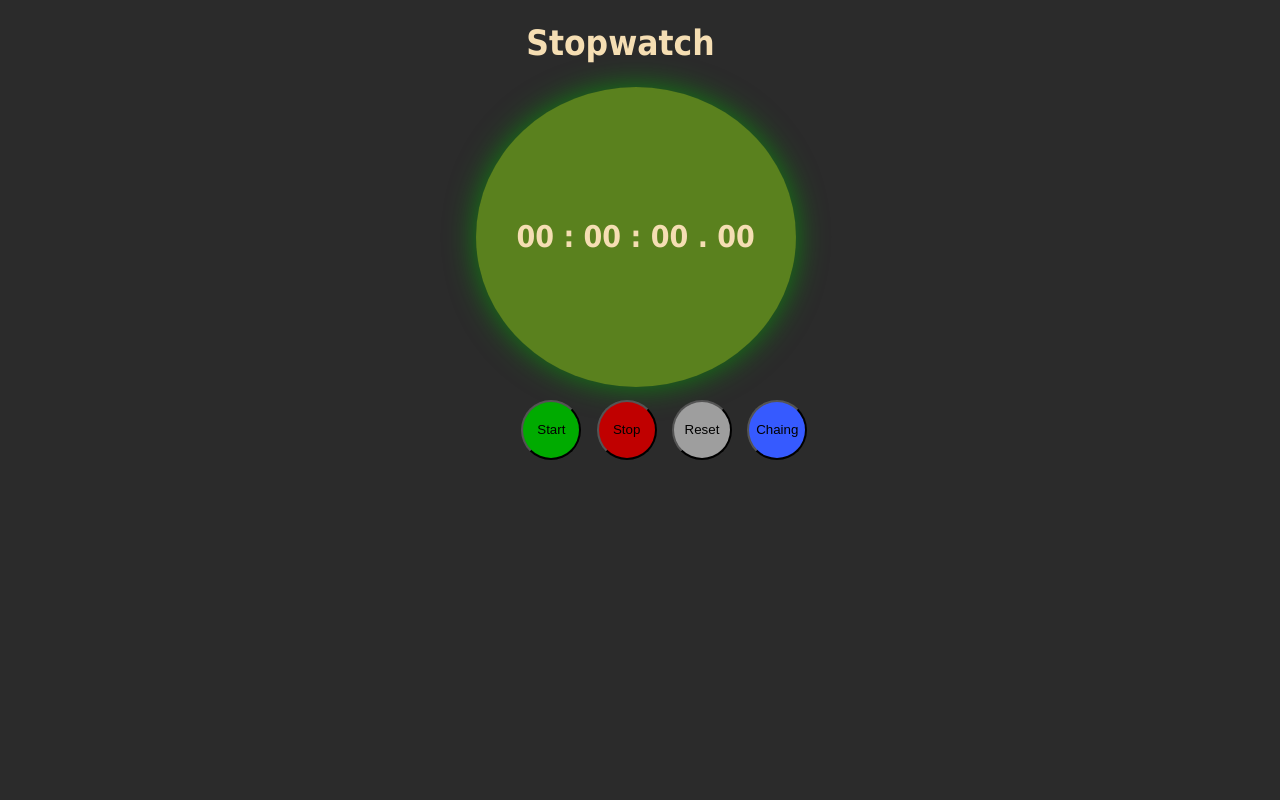
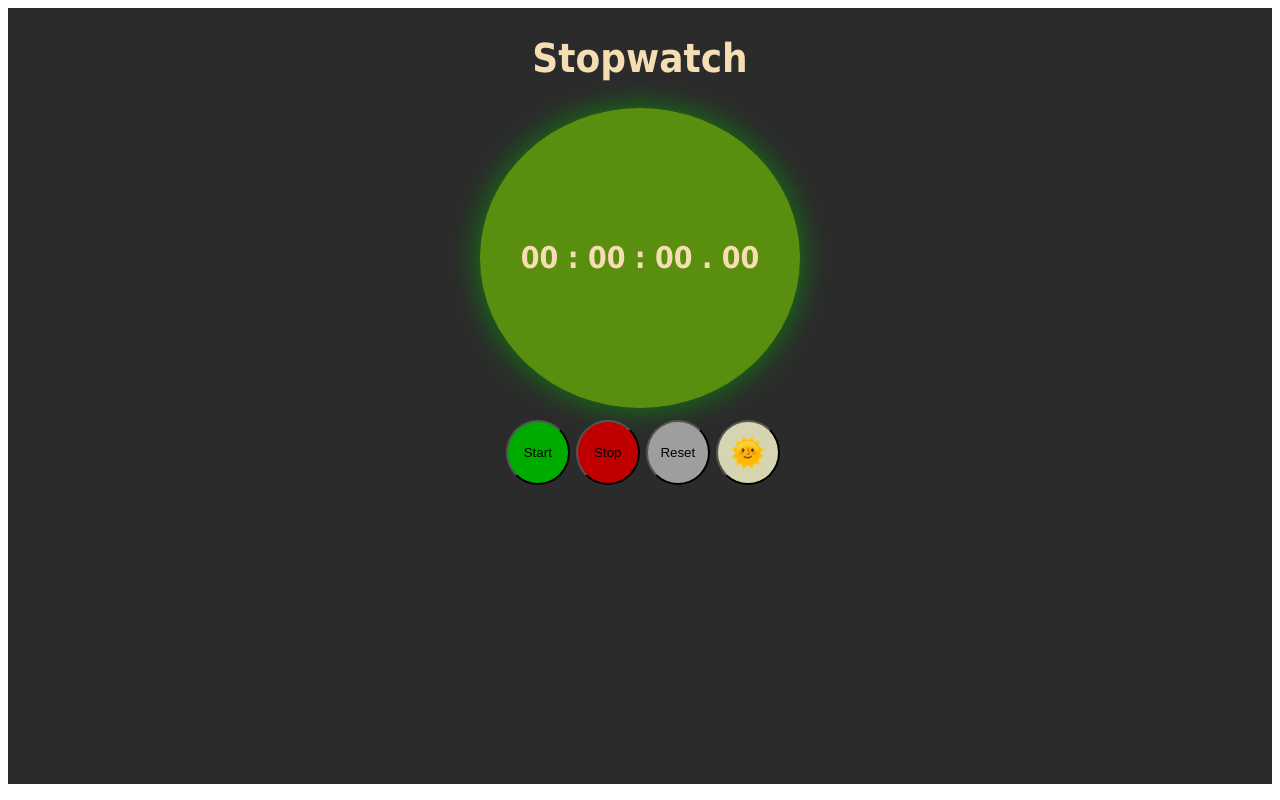
Before and after one commit to Amirhosein-Abbasi1/React-miniprojects, a React (Create React App) app: page / in a window 1280 px wide. Built offline with nearby package versions, Linux system fonts and the light colour scheme.

Commit message:
Part #12 useState

```diff
--- a/src/hello.js
+++ b/src/hello.js
@@ -6,7 +6,7 @@ class App1 extends React.Component{
     render(){
         return(
         <div>
-            <h1 className="main">
+            <h1>
                 {this.props.title}
             </h1>
         </div>
--- a/src/index.css
+++ b/src/index.css
@@ -1,33 +1,36 @@
-body{
+/* body{
   background-color: rgb(43, 43, 43);
-}
+} */
 .main{
+  width: 100%;
+  height: 97vh;
+  display: flex;
+  align-items: center;
+  flex-direction: column;
+  font-family: tahoma;
+  font-size: 20px;
   color: wheat;
-  font-family: tahoma;
-  margin-left: 41%;
-  font-size: 35px;
+  background-color: rgb(43, 43, 43);
 }
 .timer{
   width: 320px;
   height: 300px;
-  font-size: 20px;
-  text-align: center;
-  color: wheat;
-  font-family: tahoma;
-  margin-left: 37%;
-  margin-top: 1%;
-  align-content: center;
-  background-color: rgba(158, 255, 12, 0.403);
+  display: flex;
+  justify-content: center;
+  align-items: center;
+  background-color: rgb(90, 142, 14);
   border-radius: 50%;
   box-shadow: 0 0 30px rgba(0, 179, 0, 0.627);
 }
 .mainbtn{
-  margin-left: 39.4%;
   margin-top: 1%;
+  display: flex;
+  justify-content: center;
+  align-items: center;
 }
 .action-button{
-  width: 60px;
-  height: 60px;
+  width: 70px;
+  height: 65px;
   border-radius: 50%;
   margin-left: 2%;
 }
@@ -40,6 +43,3 @@ body{
 .action-button.reset{
   background-color: rgb(158, 158, 158);
 }
-.action-button.handle{
-  background-color: rgb(54, 90, 255);
-}
--- a/src/output.js
+++ b/src/output.js
@@ -1,5 +1,4 @@
 import React , {useState}  from "react";
-//import {createRoot} from "react-dom/client";
 import './index.css';
 import App1 from "./hello";
 import App2 from "./timer";
@@ -13,26 +12,28 @@ import App2 from "./timer";
 //     }
 //     render(){
 //         return(
-        // <div>
-        //     <App1 title={this.state.title}/>
-        //     <App2/>
-        // </div>
+//         <div>
+//             <App1 title={this.state.title}/>
+//             <App2/>
+//         </div>
 //         )
 //     }
 // }
 
 const App =()=>{
-    const [title , setTitle] = useState("Stopwatch");
+    const [isLight , SetIsLight] = useState(false);
+    const [title] = useState("Stopwatch");
 
-    const handleSetTitle =()=>{
-        setTitle("you changed it");
+    const handleSetIsLight =()=>{
+        SetIsLight(!isLight)
     }
-     return(
-       <div>
-        <App1 title={title}/>
-        <App2 handleSetTitle={handleSetTitle}/>
-       </div>
-     )
+
+    return(
+        <div className="main" style={{background:isLight ? "rgb(226, 226, 226)" : "rgb(43, 43, 43)"}}>
+            <App1 title={title}/>
+            <App2 isLight={isLight} handleSetIsLight={handleSetIsLight}/>
+        </div>
+    )
 }
 
 export default App;
--- a/src/timer.js
+++ b/src/timer.js
@@ -81,7 +81,17 @@ class App2 extends React.Component{
             <button className="action-button start" onClick={this.startInterval}>Start</button>
             <button className="action-button stop" onClick={this.stopInterval}>Stop</button>
             <button className="action-button reset" onClick={this.resetInterval}>Reset</button>
-            <button className="action-button handle" onClick={this.props.handleSetTitle}>Chaing</button>
+            <button
+            className="action-button handle"
+            onClick={this.props.handleSetIsLight}
+            style={{
+                background : this.props.isLight ? "rgb(43, 43, 43)" : "rgb(213, 213, 177)",
+                color : this.props.isLight ? "white" : "black",
+                fontSize : "30px"
+            }}
+            >
+                {this.props.isLight ? "🌙" : "🌞"}
+            </button>
         </div>
         </>
         )
```
